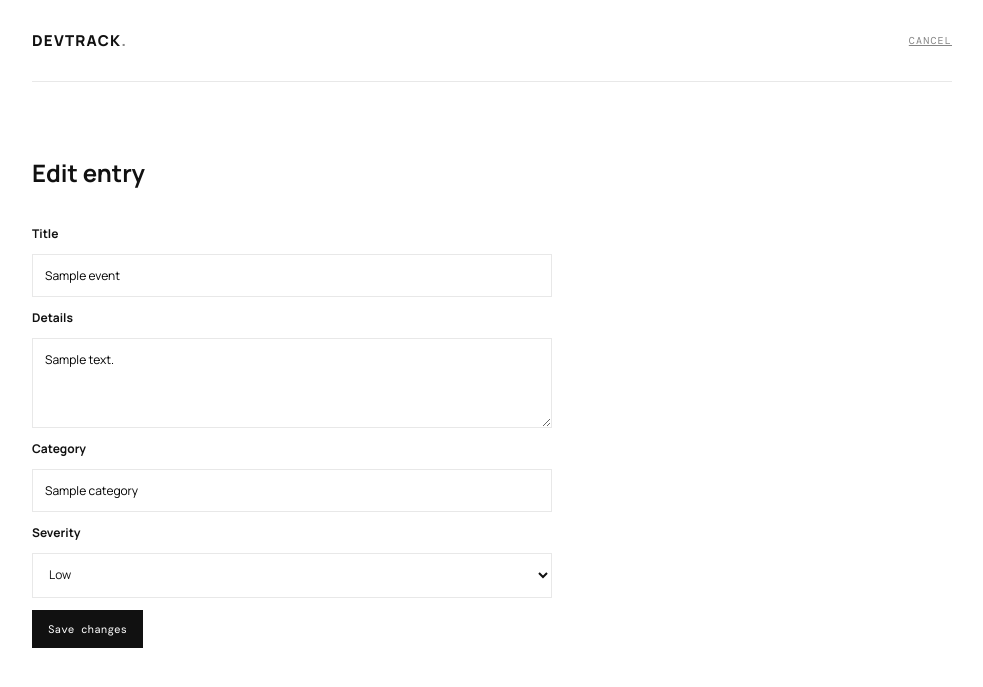
After one commit to RajuSinghRaj/devme, a Flask app: template templates/event_edit.html in a window 1280 px wide. The commit adds this page. Shown: the top 687 px of the page, without its empty margins (148-1131 px from the left). Run offline with Flask 3, Linux system fonts and the light colour scheme; the template is opened without the code that fills it: most values are stand-ins (such as "Sample title", 1, 10 or a date in 2020).

Commit message:
feat: edit log entries from dashboard

```diff
--- a/app.py
+++ b/app.py
@@ -8,7 +8,7 @@ from pathlib import Path
 
 from database import backup, initialize
 from monitors import create_monitor, delete_monitor, get_monitor, list_monitors, list_results, monitor_summary, prune_results, record_result, update_monitor, set_monitor_enabled
-from events import create_event, delete_event, event_breakdown, filter_events, get_event, count_events, export_events_csv, latest_event, list_categories, list_events, list_events_by_category, list_events_by_severity, search_events, update_event
+from events import create_event, delete_event, event_breakdown, filter_events, get_event, update_event, count_events, export_events_csv, latest_event, list_categories, list_events, list_events_by_category, list_events_by_severity, search_events, update_event
 
 from flask import Flask, g, jsonify, make_response, redirect, render_template, request, url_for
 import click
@@ -172,6 +172,24 @@ def create_app(test_config=None):
     @app.get("/api/summary")
     def api_summary():
         return jsonify(event_count=count_events(app.config["DATABASE"]), category_count=len(list_categories(app.config["DATABASE"])), monitor_count=len(list_monitors(app.config["DATABASE"])), latest_event=latest_event(app.config["DATABASE"]))
+
+    @app.route("/events/<int:event_id>/edit", methods=["GET", "POST"])
+    def edit_event_page(event_id):
+        event = get_event(app.config["DATABASE"], event_id)
+        if event is None:
+            return render_template("404.html"), 404
+        if request.method == "POST":
+            title = request.form.get("title", "").strip()
+            severity = request.form.get("severity", "normal")
+            if not title or severity not in {"low", "normal", "high"}:
+                return render_template("event_edit.html", event=event, error="Check the title and severity."), 400
+            update_event(
+                app.config["DATABASE"], event_id, title[:120],
+                request.form.get("details", "")[:2000],
+                request.form.get("category", "note")[:40], severity,
+            )
+            return redirect(url_for("event_detail", event_id=event_id))
+        return render_template("event_edit.html", event=event)
 
     @app.get("/events/<int:event_id>")
     def event_detail(event_id):
--- a/templates/event.html
+++ b/templates/event.html
@@ -1,2 +1,2 @@
 <!doctype html>
-<html lang="en"><head><meta charset="utf-8"><meta name="viewport" content="width=device-width, initial-scale=1"><title>{{ event.title }} ? DevTrack</title><link rel="stylesheet" href="{{ url_for('static', filename='style.css') }}"></head><body><main class="page"><header class="topbar"><a class="brand" href="/">DEVTRACK<span>.</span></a><a class="caption" href="/">BACK TO DASHBOARD</a></header><article class="event-detail"><p class="eyebrow">{{ event.category|upper }} ? {{ event.severity|upper }}</p><h1>{{ event.title }}</h1><time datetime="{{ event.created_at }}">{{ event.created_at }}</time><div class="event-body">{{ event.details }}</div></article></main></body></html>
+<html lang="en"><head><meta charset="utf-8"><meta name="viewport" content="width=device-width, initial-scale=1"><title>{{ event.title }} ? DevTrack</title><link rel="stylesheet" href="{{ url_for('static', filename='style.css') }}"></head><body><main class="page"><header class="topbar"><a class="brand" href="/">DEVTRACK<span>.</span></a><a class="caption" href="/">BACK TO DASHBOARD</a></header><article class="event-detail"><p class="eyebrow">{{ event.category|upper }} ? {{ event.severity|upper }}</p><h1>{{ event.title }}</h1><time datetime="{{ event.created_at }}">{{ event.created_at }}</time><div class="event-body">{{ event.details }}</div><a class="new-entry" href="{{ url_for('edit_event_page', event_id=event.id) }}">Edit entry</a></article></main></body></html>
--- /dev/null
+++ b/templates/event_edit.html
@@ -0,0 +1,2 @@
+<!doctype html>
+<html lang="en"><head><meta charset="utf-8"><meta name="viewport" content="width=device-width, initial-scale=1"><title>Edit entry ? DevTrack</title><link rel="stylesheet" href="{{ url_for('static', filename='style.css') }}"></head><body><main class="page"><header class="topbar"><a class="brand" href="/">DEVTRACK<span>.</span></a><a class="caption" href="{{ url_for('event_detail', event_id=event.id) }}">CANCEL</a></header><section class="activity"><h1>Edit entry</h1>{% if error %}<p class="form-error" role="alert">{{ error }}</p>{% endif %}<form class="entry-form" method="post"><label for="title">Title</label><input id="title" name="title" maxlength="120" value="{{ event.title }}" required><label for="details">Details</label><textarea id="details" name="details" maxlength="2000">{{ event.details }}</textarea><label for="category">Category</label><input id="category" name="category" maxlength="40" value="{{ event.category }}"><label for="severity">Severity</label><select id="severity" name="severity"><option value="low" {% if event.severity == 'low' %}selected{% endif %}>Low</option><option value="normal" {% if event.severity == 'normal' %}selected{% endif %}>Normal</option><option value="high" {% if event.severity == 'high' %}selected{% endif %}>High</option></select><button type="submit">Save changes</button></form></section></main></body></html>
```
Also changed, not shown: tests/test_event_edit_page.py (added, +12 -0 lines).
